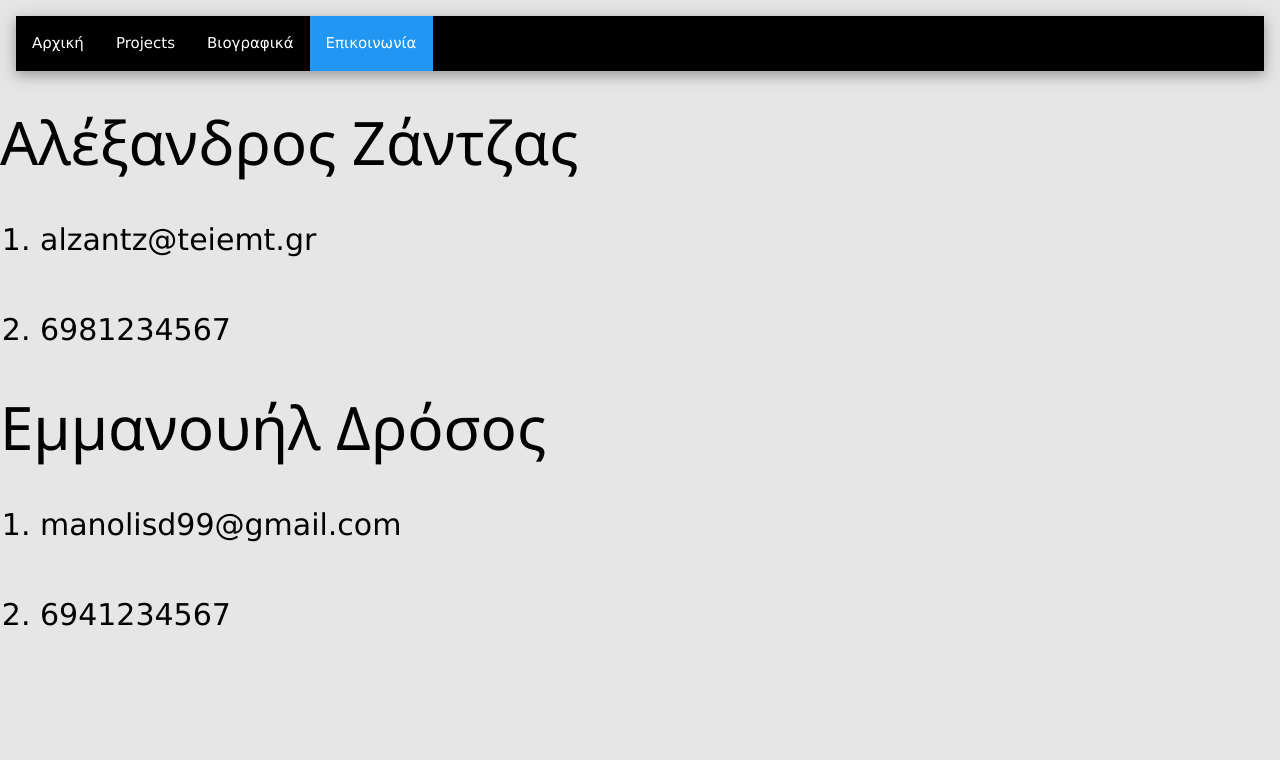
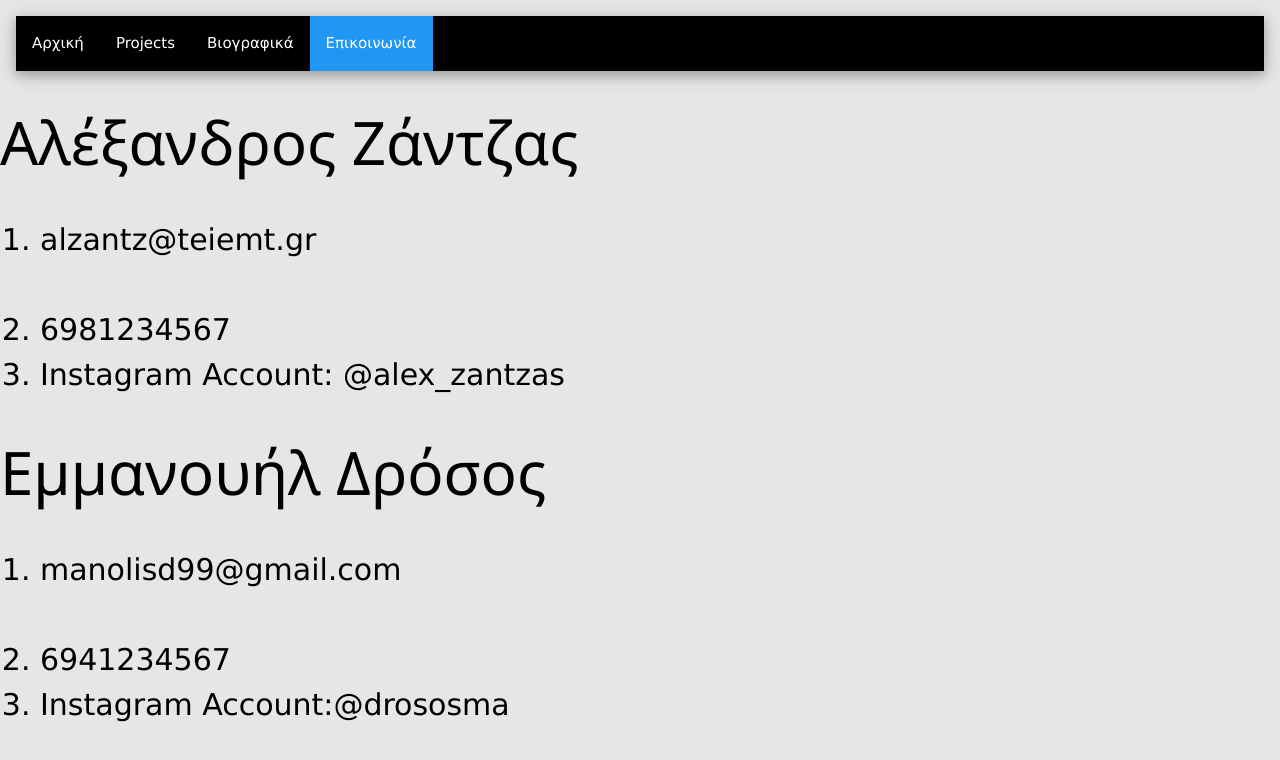
Before and after one commit to Alzantz/emdroso-alzantz, a plain HTML site: page Επικοινωνία.html in a window 1280 px wide. Drawn offline with nearby package versions, Linux system fonts and the light colour scheme.

Commit message:
Update Επικοινωνία.html

```diff
--- a/Επικοινωνία.html
+++ b/Επικοινωνία.html
@@ -21,6 +21,7 @@
 <ol>
   <li>alzantz@teiemt.gr</li></br>
   <li>6981234567</li>
+  <li>Instagram Account: @alex_zantzas</li>
 </ol>
 </dl>
 <h2  style="font-size:400%;">Εμμανουήλ Δρόσος</h2>
@@ -28,7 +29,7 @@
 <ol>
   <li>manolisd99@gmail.com</li></br>
   <li>6941234567</li>
-
+  <li>Instagram Account:@drososma</li>
 </ol>
 </dl>
 </body>
```
